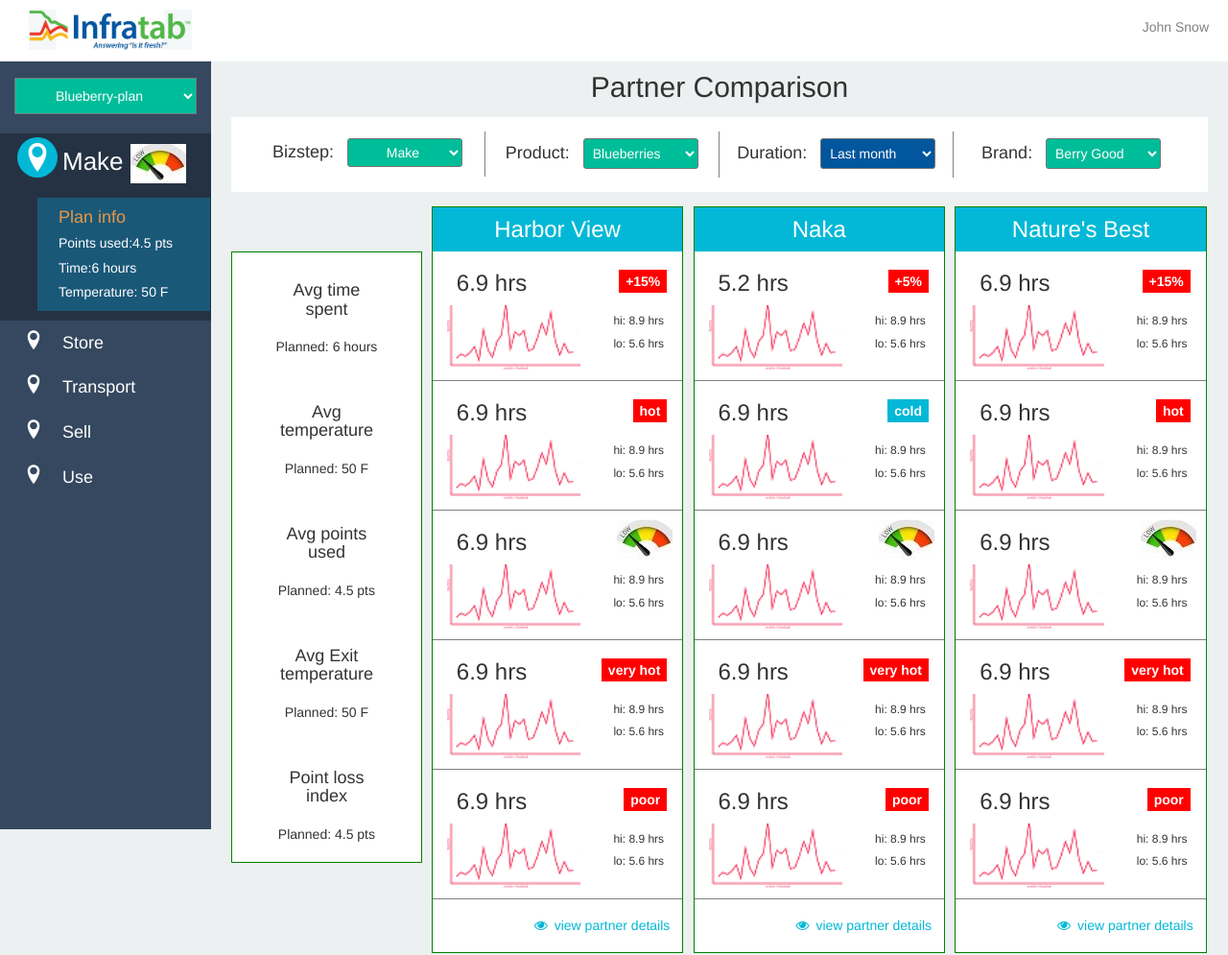
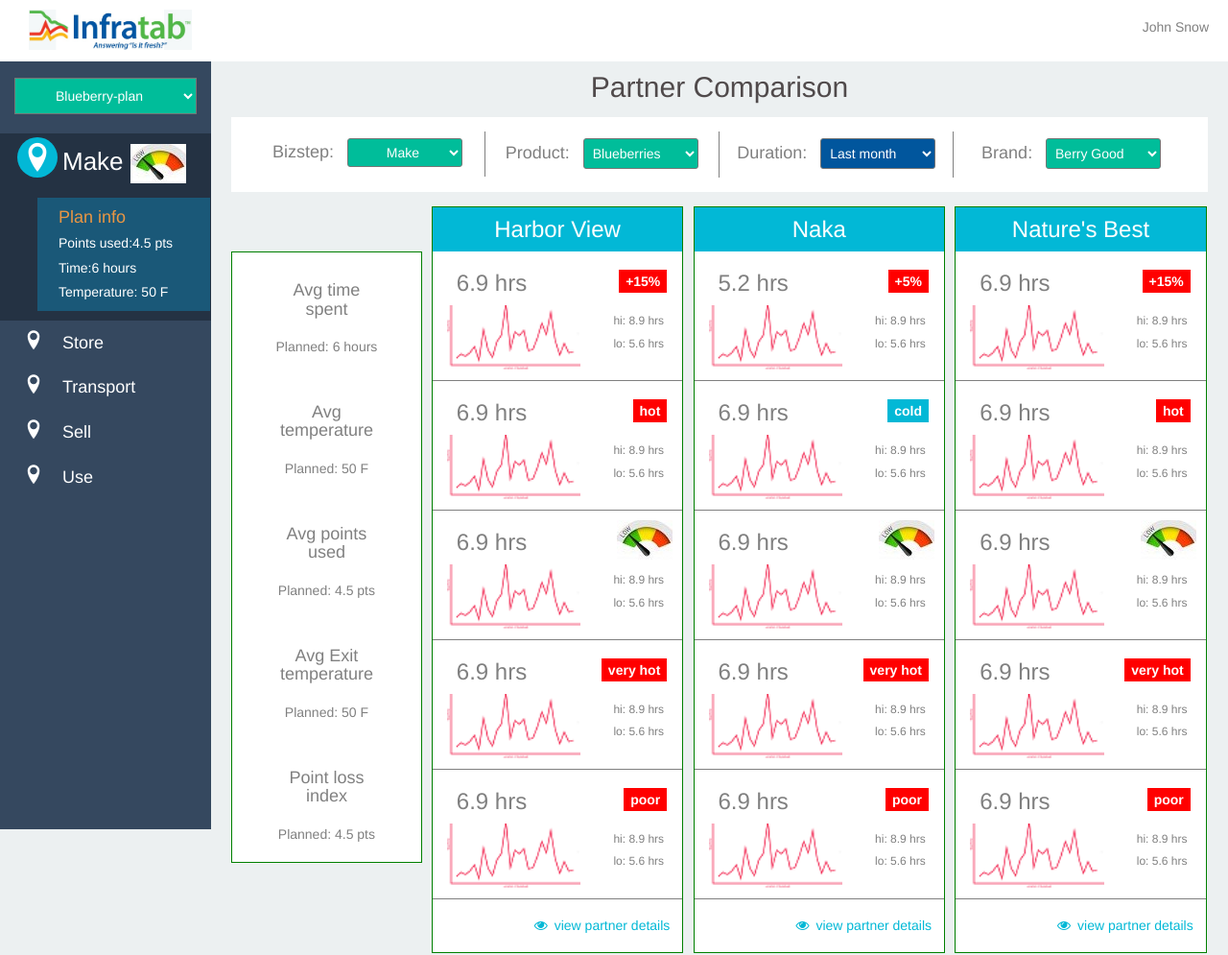
Before and after one commit to rohinsha/ui-task2, a website: page first_page.html in a window 1280 px wide. Shown: the whole page at 96% size. Drawn offline with nearby package versions, Linux system fonts and the light colour scheme; files that its build step writes are made by us from their sources; files whose address does not match are found by name.

Commit message:
font color changed to gray

```diff
--- a/sass/pages/_partner-dashboard.scss
+++ b/sass/pages/_partner-dashboard.scss
@@ -8,6 +8,7 @@
 .compare-section {
 	margin-left: 220px;
 	h2 {
+		color:#504a4b;
 		margin-top: 0;
 		margin-bottom: 0;
 		padding: 10px 5px 15px 5px;
@@ -23,6 +24,7 @@
 	    			text-align: center;
 	    			padding: 7px 0px;
 	    			label {
+							color:gray;
 				    	font-weight: normal;
 				    	font-size: 18px;
 				    	margin-right: 10px;
@@ -60,6 +62,7 @@
 		  			width: 19.5% !important;
 		  			border: 1px solid red;
 		  			margin-top: 47px;
+						color:gray;
 						h5 {
 							margin-bottom: 20px;
 						}
@@ -72,6 +75,7 @@
 						}
 					}
   		.content-item {
+				color: gray;
 	  			background: white;
 	  			position: relative;
 	  			text-align: center;
```
